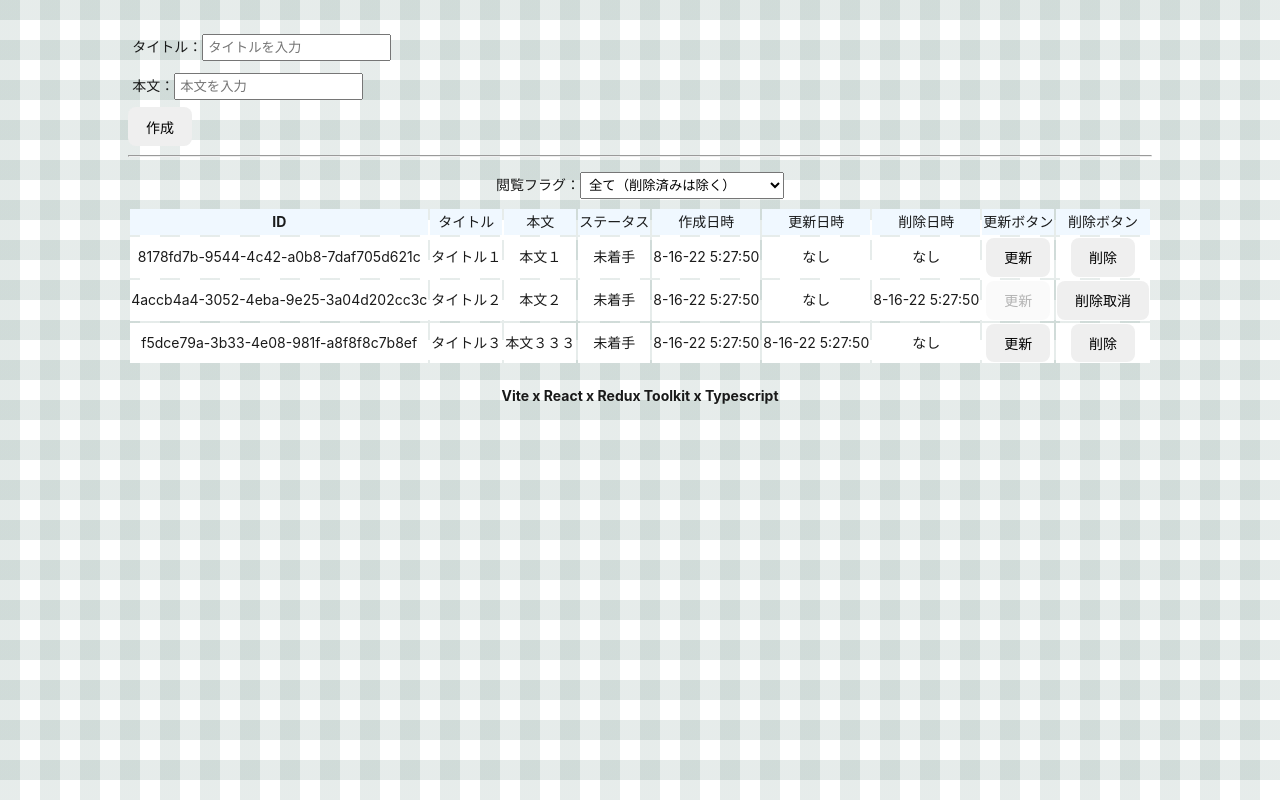
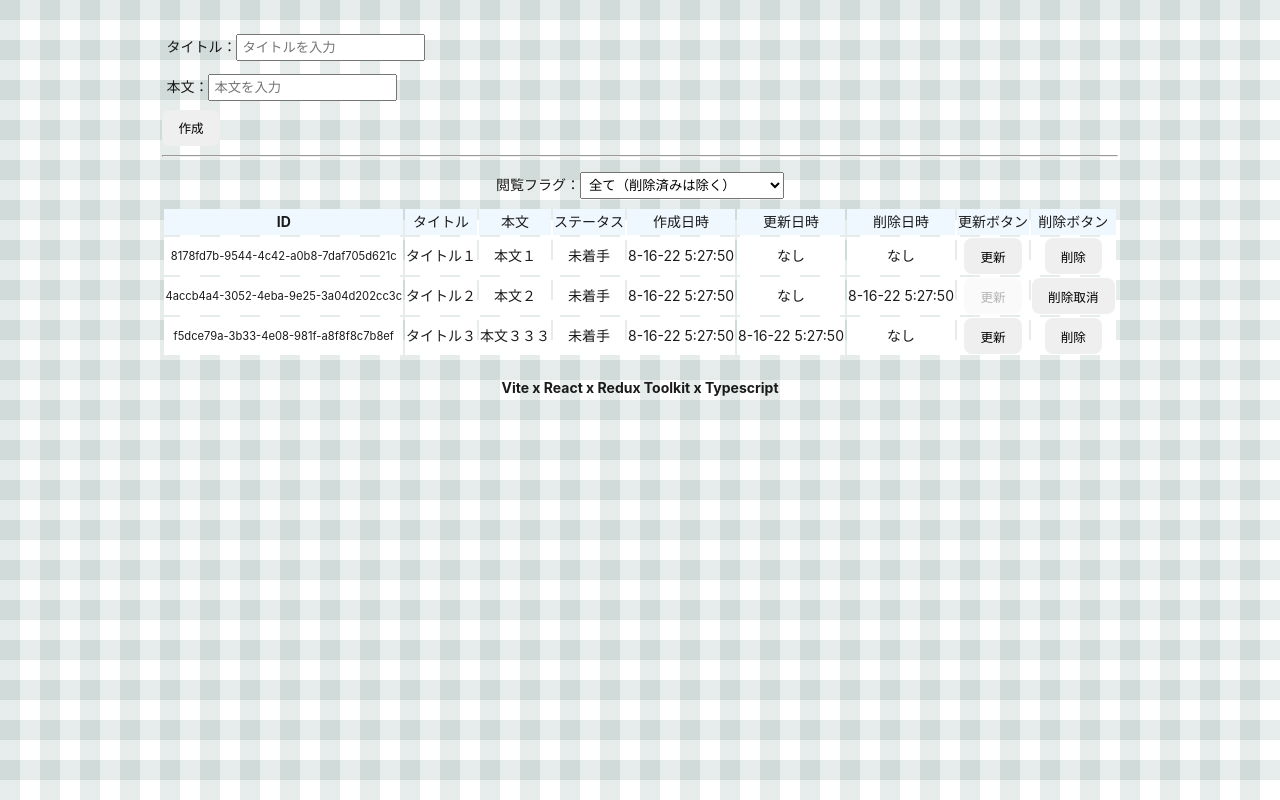
Before and after one commit to ys4510/vite-rtk-day3, a React (Vite) app: page / in a window 1280 px wide. Built offline with nearby package versions, Linux system fonts and the light colour scheme.

Commit message:
font size updated

```diff
--- a/src/index.css
+++ b/src/index.css
@@ -43,7 +43,7 @@ button {
   border-radius: 8px;
   border: 1px solid transparent;
   padding: 0.6em 1.2em;
-  font-size: 1em;
+  font-size: .9em;
   font-weight: 500;
   font-family: inherit;
   background-color: light ;
@@ -57,3 +57,7 @@ button:focus,
 button:focus-visible {
   outline: 4px auto -webkit-focus-ring-color;
 }
+
+tr > td:first-of-type {
+  font-size: .8rem;
+}
```
